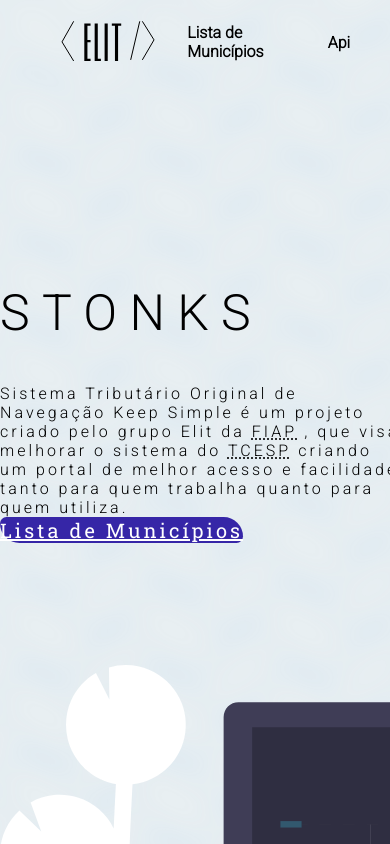
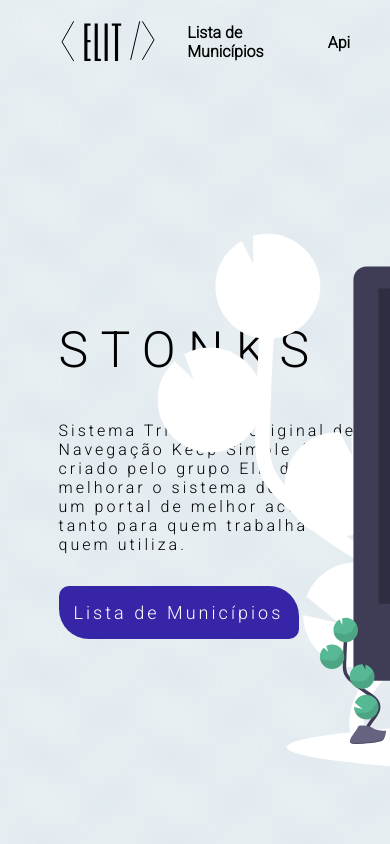
Before and after one commit to STONKS-ia/stonks-ui, a React (Create React App) app: page / in a window 390 px wide. Shown: the top 844 px of the page. Built offline with nearby package versions, Linux system fonts and the light colour scheme; the HTML template or start-up script is replaced by a standard one.

Commit message:
Responsividade das telas 'feitas':alien:

```diff
--- a/src/Pages/APIs/api.scss
+++ b/src/Pages/APIs/api.scss
@@ -1,14 +1,34 @@
 @import url("https://fonts.googleapis.com/css2?family=Roboto+Slab&display=swap");
+
+.container {
+  width: 1320px;
+  height: 90%;
+  margin-left: 16%;
+}
 
 #navbar {
   position: absolute;
   width: 300px;
   height: 700px;
-  margin-left: 100px;
   margin-top: 50px;
   color: #fff;
   background: #3626a7;
   box-shadow: 5px 6px 8px rgba(54, 38, 167, 0.6);
+  border-radius: 10px 40px;
+}
+
+#content {
+  position: absolute;
+  width: 1000px;
+  height: 640px;
+  float: left;
+  z-index: -1;
+  margin-left: 250px;
+  margin-top: 80px;
+  padding-left: 50px;
+
+  background: rgba(255, 255, 255, 1);
+  box-shadow: 9px 12px 18px rgba(54, 38, 167, 0.6);
   border-radius: 10px 40px;
 }
 
@@ -72,19 +92,6 @@ h1 {
   list-style-image: url("/assets/img/municipio.svg");
 }
 
-#content {
-  width: 1000px;
-  height: 640px;
-  float: right;
-  margin-top: 80px;
-  margin-right: 10%;
-  padding-left: 80px;
-
-  background: rgba(255, 255, 255, 1);
-  box-shadow: 9px 12px 18px rgba(54, 38, 167, 0.6);
-  border-radius: 10px 40px;
-}
-
 h2 {
   padding-top: 50px;
   padding-left: 50px;
--- a/src/Pages/APIs/index.tsx
+++ b/src/Pages/APIs/index.tsx
@@ -4,7 +4,7 @@ import "./api.scss";
 
 const APIs = () => {
   return (
-    <div>
+    <div className="container">
       <div id="navbar">
         <h1>API’S</h1>
         <ul id="lista">
--- a/src/Pages/APIs/municipios.tsx
+++ b/src/Pages/APIs/municipios.tsx
@@ -4,7 +4,7 @@ import "./api.scss";
 
 const APIs = () => {
   return (
-    <div>
+    <div className="container">
       <div id="navbar">
         <h1>API’S</h1>
         <ul id="lista">
--- a/src/Pages/APIs/receitas.tsx
+++ b/src/Pages/APIs/receitas.tsx
@@ -4,7 +4,7 @@ import "./api.scss";
 
 const APIs = () => {
   return (
-    <div>
+    <div className="container">
       <div id="navbar">
         <h1>API’S</h1>
         <ul id="lista">
--- a/src/Pages/About/about.scss
+++ b/src/Pages/About/about.scss
@@ -1,15 +1,22 @@
+#about {
+  width: 1600px;
+  height: 90%;
+  margin-left: 15%;
+}
+
 #imagem {
-  width: 900px;
+  position: absolute;
+  width: 800px;
   height: 640px;
-  margin-top: 5%;
+
+  z-index: -1;
 }
 
 #information {
-  position: absolute;
-  width: 887px;
+  width: 800px;
   height: 460px;
-  left: 1090px;
-  top: 200px;
+  margin-top: 5%;
+  margin-left: 500px;
 
   border: 3.5px solid #3f3d56;
   box-sizing: border-box;
--- a/src/Pages/Home/home.scss
+++ b/src/Pages/Home/home.scss
@@ -1,13 +1,19 @@
 @import url("https://fonts.googleapis.com/css2?family=Roboto:wght@300&display=swap");
+@import url("https://fonts.googleapis.com/css2?family=Roboto+Slab&display=swap");
+
+#home {
+  width: 100%;
+  height: 90%;
+}
 
 #intro {
   width: 400px;
-  margin-top: 20px;
   font-size: 16px;
   font-weight: 500;
   letter-spacing: 0.19em;
-  float: left;
-  margin-right: 100px;
+  padding-top: 200px;
+  margin-left: 15%;
+  margin-right: 0;
 }
 
 #cabecalho {
@@ -17,7 +23,6 @@
   font-weight: 300;
   font-size: 50px;
 
-  margin-top: 45%;
   padding: 0;
 
   font-weight: 300;
@@ -26,17 +31,25 @@
   height: 100px;
 }
 
-#botao {
-  margin-top: 32px;
-  color: #fff;
-  background-color: rgba(54, 38, 167, 1);
-  width: 219px;
-  height: 53px;
-  border-radius: 10px 30px;
+.textBtn {
   font-family: Roboto Slab;
   font-style: normal;
   font-weight: normal;
-  font-size: 20px;
+  font-size: 18px;
+  line-height: 33px;
+  align-items: center;
+  text-decoration: none;
+  list-style-type: none;
+
+  display: flex;
+  padding-left: 15px;
+  color: #fff;
+  margin-top: 32px;
+
+  width: 240px;
+  height: 53px;
+  background-color: rgba(54, 38, 167, 1);
+  border-radius: 10px 30px;
   transition: 0.3s;
   cursor: pointer;
   &:hover {
@@ -44,11 +57,16 @@
     filter: grayscale(10%);
     box-shadow: 6px 7px 6px rgba(54, 38, 167, 0.4);
   }
+}
 
-  #home-Img {
-    width: 20%;
-    height: 20%;
-    margin-top: 40px;
-    margin-left: 5%;
-  }
+#monitorImg {
+  position: absolute;
+  width: 1000px;
+  height: 650px;
+  left: 40%;
+  top: 15%;
 }
+
+.monitor {
+  float: right;
+}
--- a/src/Pages/Home/index.tsx
+++ b/src/Pages/Home/index.tsx
@@ -5,7 +5,7 @@ import { Link } from "react-router-dom";
 
 const Home = () => {
   return (
-    <div>
+    <div id="home">
       <div id="intro">
         <h1 id="cabecalho">STONKS</h1>
         <p>
@@ -27,12 +27,12 @@ const Home = () => {
           criando um portal de melhor acesso e facilidade tanto para quem
           trabalha quanto para quem utiliza.
         </p>
-        <Link to="/list" id="botao">
-          Lista de Municípios
+        <Link to="/city" className="textBtn">
+          <li>Lista de Municípios</li>
         </Link>
+        <img id="monitorImg" src={homeImg} alt="aloooo" />
       </div>
-
-      <img id="home-Img" src={homeImg} alt="aloooo" />
+      <div className="monitor"></div>
     </div>
   );
 };
```
